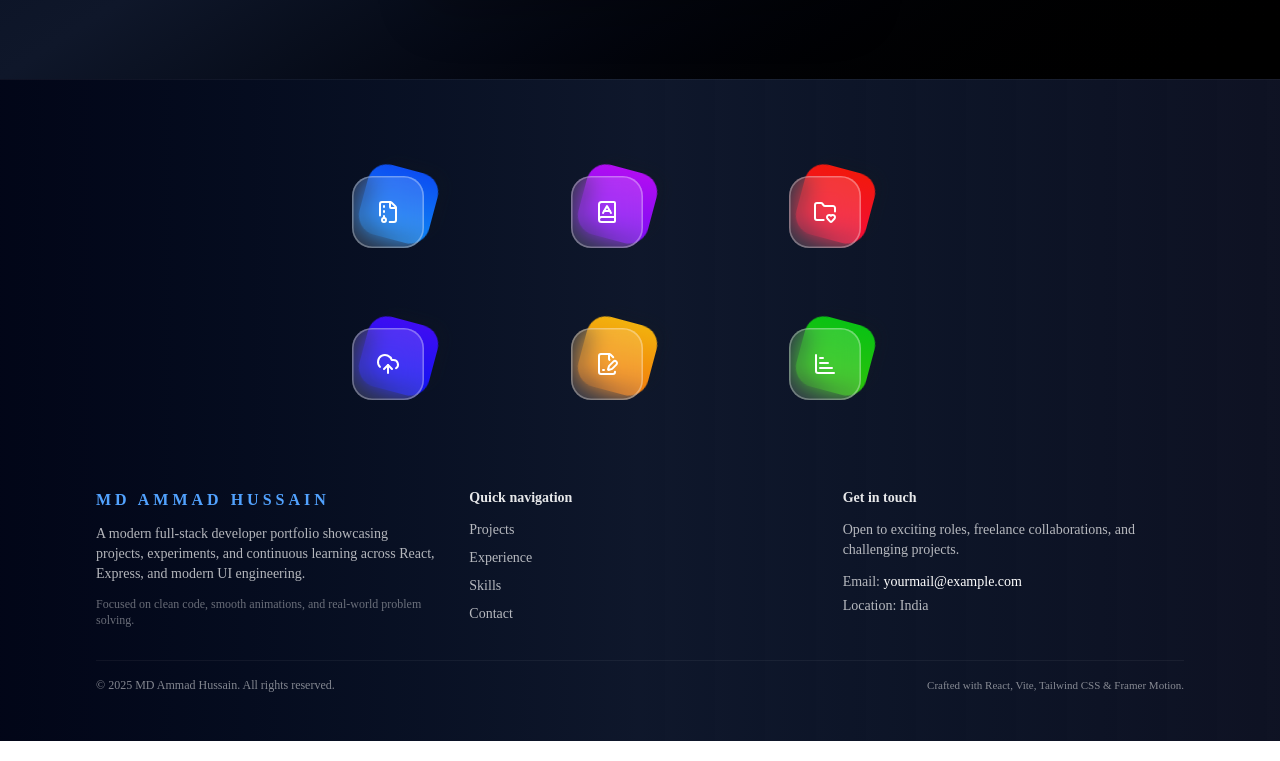
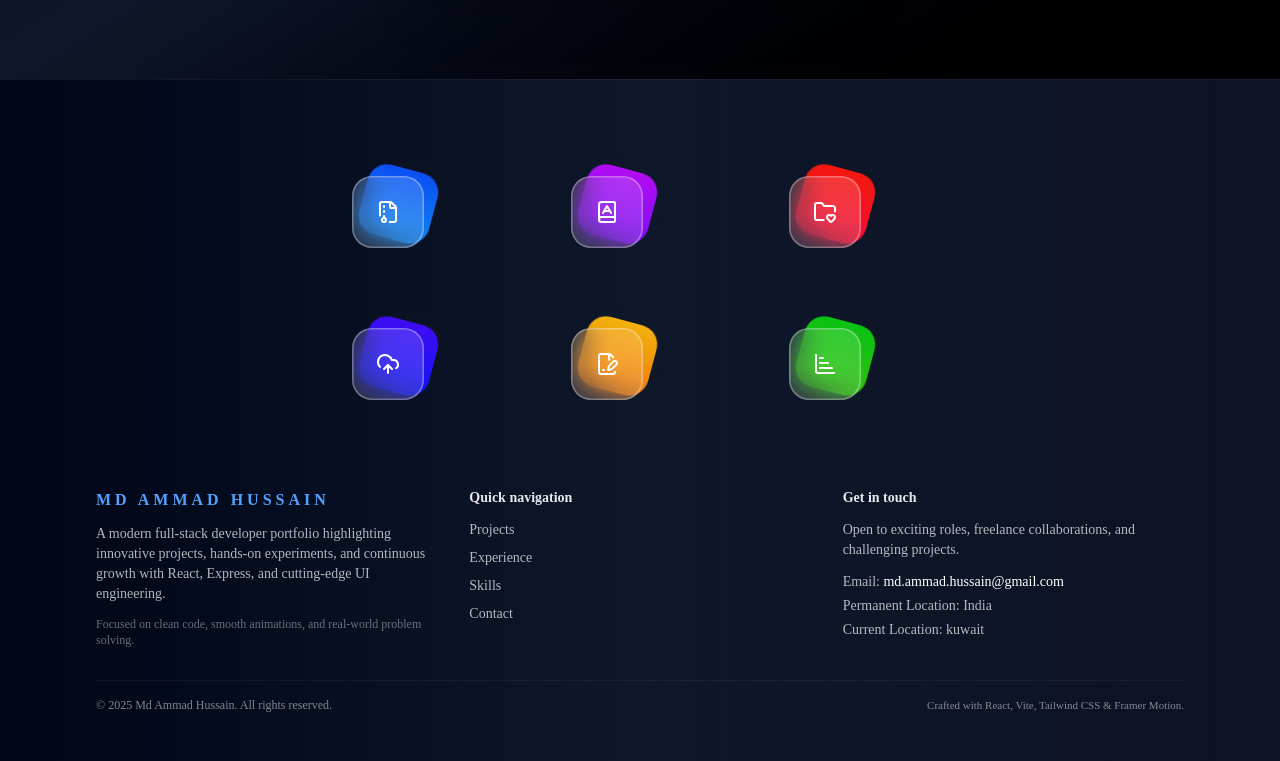
Before and after one commit to MDAMMADHUSSAIN/My-Portfolio, a React (Vite) app in the folder frontend/: page /signup in a window 1280 px wide. Shown: the part 820-1581 px from the top of the page. Built offline with nearby package versions, Linux system fonts and the light colour scheme.

Commit message:
updated - footer

```diff
--- a/frontend/src/components/footer/Footer.jsx
+++ b/frontend/src/components/footer/Footer.jsx
@@ -40,9 +40,7 @@ const Footer = () => {
               MD AMMAD HUSSAIN
             </h3>
             <p className="text-sm text-white/70">
-              A modern full‑stack developer portfolio showcasing projects,
-              experiments, and continuous learning across React, Express, and
-              modern UI engineering.
+              A modern full-stack developer portfolio highlighting innovative projects, hands-on experiments, and continuous growth with React, Express, and cutting-edge UI engineering.
             </p>
             <p className="text-xs text-white/40">
               Focused on clean code, smooth animations, and real‑world problem
@@ -84,10 +82,11 @@ const Footer = () => {
               <p>
                 Email:{" "}
                 <span className="font-medium text-white">
-                  yourmail@example.com
+                  md.ammad.hussain@gmail.com
                 </span>
               </p>
-              <p>Location: India</p>
+              <p>Permanent Location: India</p>
+              <p>Current Location: kuwait</p>
             </div>
           </div>
         </div>
@@ -95,7 +94,7 @@ const Footer = () => {
         {/* Bottom: copyright */}
         <div className="mt-8 flex flex-col items-center justify-between gap-3 border-t border-white/5 pt-4 text-xs text-white/50 sm:flex-row">
           <p>
-            © {new Date().getFullYear()} MD Ammad Hussain. All rights reserved.
+            © {new Date().getFullYear()} Md Ammad Hussain. All rights reserved.
           </p>
           <p className="text-[11px]">
             Crafted with React, Vite, Tailwind CSS & Framer Motion.
```
